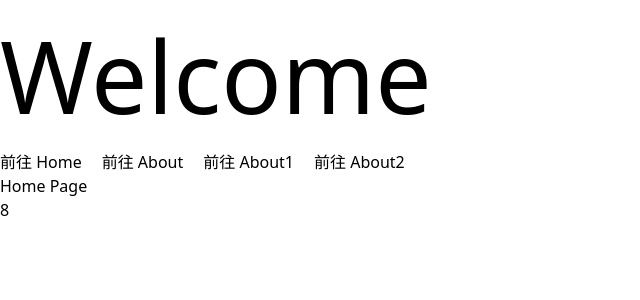
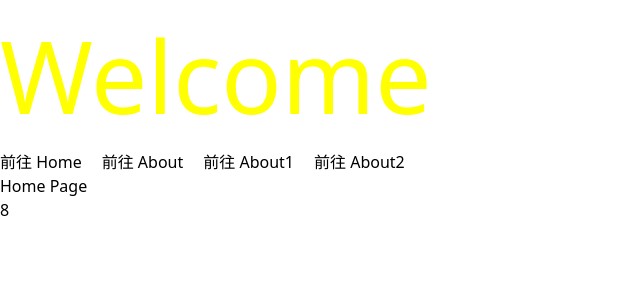
Before and after one commit to Ginter-Chen/Nuxt, a Nuxt app: page / in a window 1280 px wide. Shown: the top 300 px of the page, without its empty margins (0-640 px from the left). Built offline with nearby package versions, Linux system fonts and the light colour scheme.

Commit message:
tailwind customization

```diff
--- a/app.vue
+++ b/app.vue
@@ -1,6 +1,6 @@
 <template>
   <div>
-    <p class="text-[100px]">Welcome</p>
+    <p class="text-[100px] text-mainColor">Welcome</p>
     <Menu></Menu>
     <NuxtPage />
   </div>
--- /dev/null
+++ b/tailwind.config.js
@@ -0,0 +1,12 @@
+/** @type {import('tailwindcss').Config} */
+export default {
+  content: [],
+  theme: {
+    extend: {
+      colors:{
+        mainColor:'#ffff00',
+      }
+    },
+  },
+  plugins: [],
+}
```
